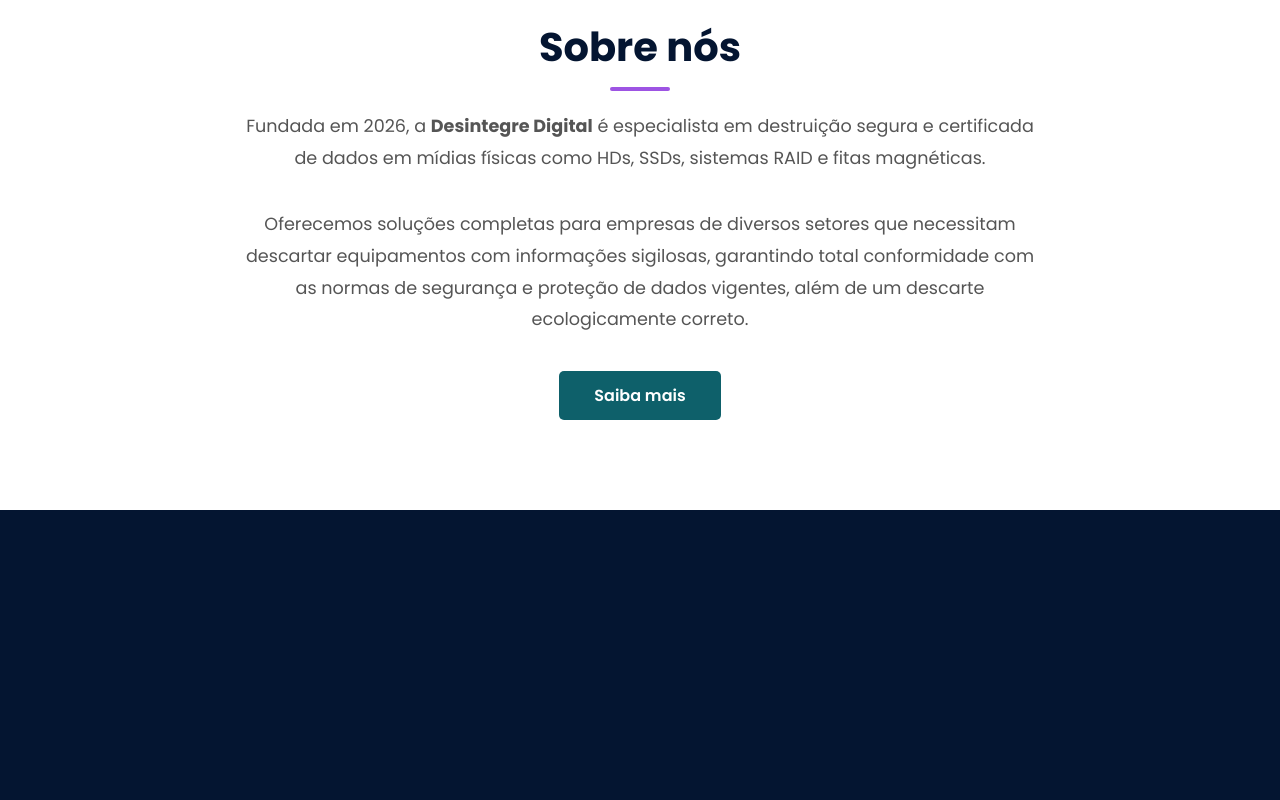
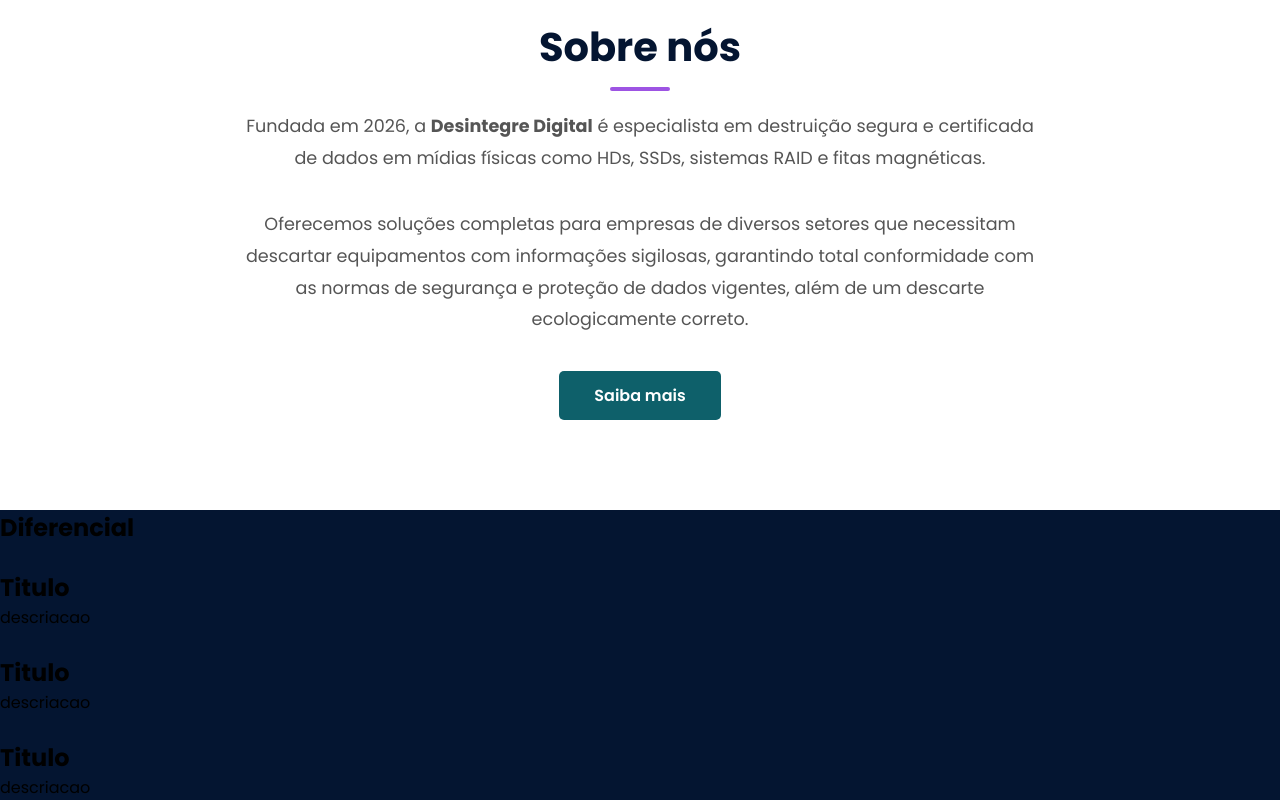
Before and after one commit to NOMAD-ass/Desintegre-digital, a plain HTML site: page Front-end/html/inicial.html in a window 1280 px wide. Shown: the part 809-1609 px from the top of the page. Before the commit the page ends 1319 px from the top, so only its background shows below. Drawn offline with Linux system fonts and the light colour scheme.

Commit message:
Card do Diferencial

```diff
--- a/Front-end/html/inicial.html
+++ b/Front-end/html/inicial.html
@@ -52,18 +52,50 @@
                     <h2 class="titulo-sobre">Sobre nós</h2>
 
                     <p class="descricao-sobre">
-                Fundada em 2026, a <strong>Desintegre Digital</strong> é especialista em destruição segura e certificada de dados em mídias físicas como HDs, SSDs, sistemas RAID e fitas magnéticas.
+                        Fundada em 2026, a <strong>Desintegre Digital</strong> é especialista em destruição segura e
+                        certificada de dados em mídias físicas como HDs, SSDs, sistemas RAID e fitas magnéticas.
                     </p>
 
                     <p class="descricao-sobre">
-                Oferecemos soluções completas para empresas de diversos setores que necessitam descartar equipamentos com informações sigilosas, garantindo total conformidade com as normas de segurança e proteção de dados vigentes, além de um descarte ecologicamente correto.
+                        Oferecemos soluções completas para empresas de diversos setores que necessitam descartar
+                        equipamentos com informações sigilosas, garantindo total conformidade com as normas de segurança
+                        e proteção de dados vigentes, além de um descarte ecologicamente correto.
                     </p>
 
                     <a href="#" class="botao-sobre">Saiba mais</a>
                 </article>
-
             </div>
         </section>
+
+        <section>
+            <div>
+                <article class="Titulo-diferencial">
+                    <h2>Diferencial</h2>
+                </article>
+            </div>
+        </section>
+
+        <section class="Diferenciais" >
+        <article class="card-Diferencial">
+            <img src="" alt="">
+            <h2>Titulo</h2>
+            <p>descriacao</p>
+        </article>
+
+        <section class="Diferenciais" >
+        <article class="card-Diferencial">
+            <img src="" alt="">
+            <h2>Titulo</h2>
+            <p>descriacao</p>
+        </article>
+
+
+        <section class="Diferenciais" >
+        <article class="card-Diferencial">
+            <img src="" alt="">
+            <h2>Titulo</h2>
+            <p>descriacao</p>
+        </article>
 
     </main>
 
```
Lines whose indentation alone changed are shown as unchanged.
